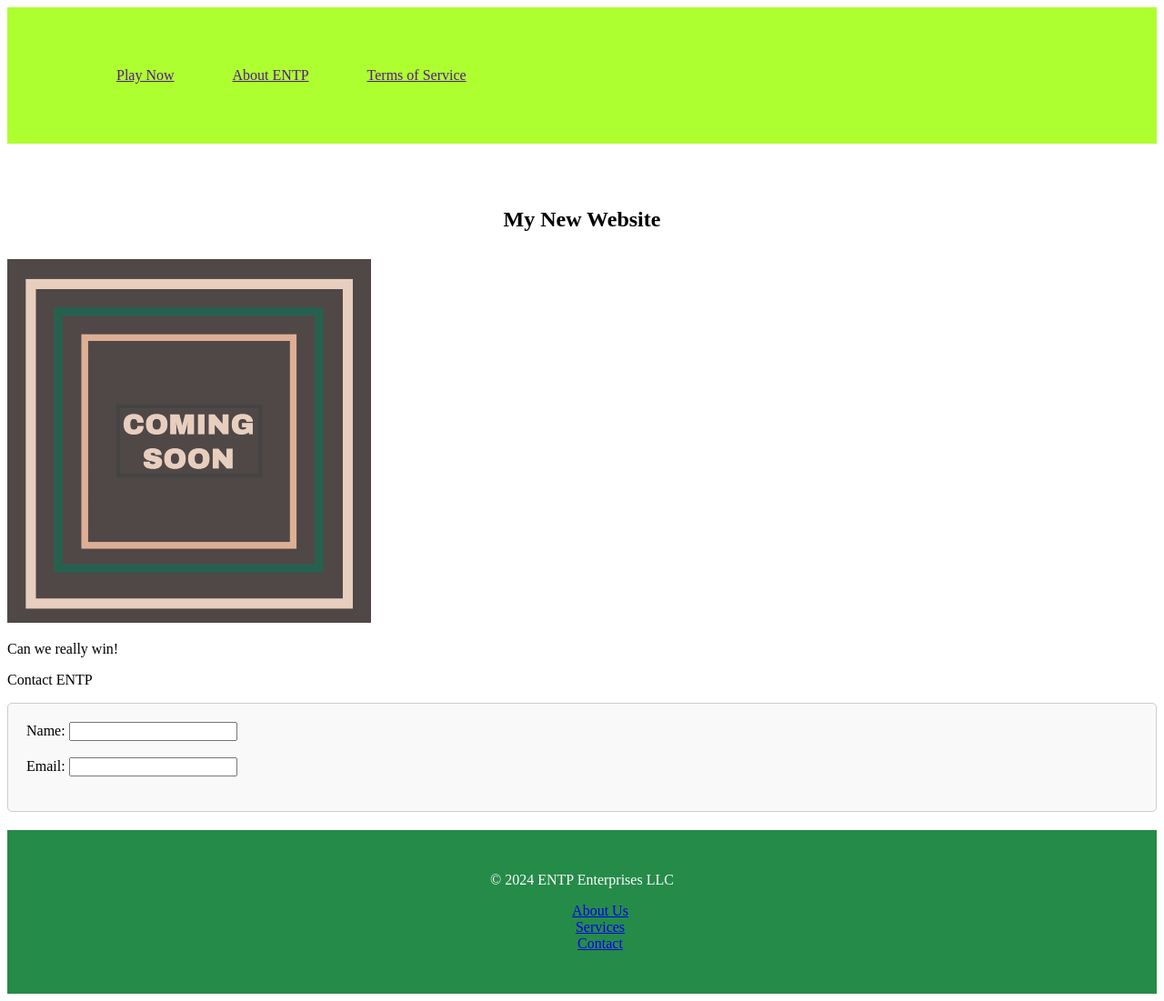
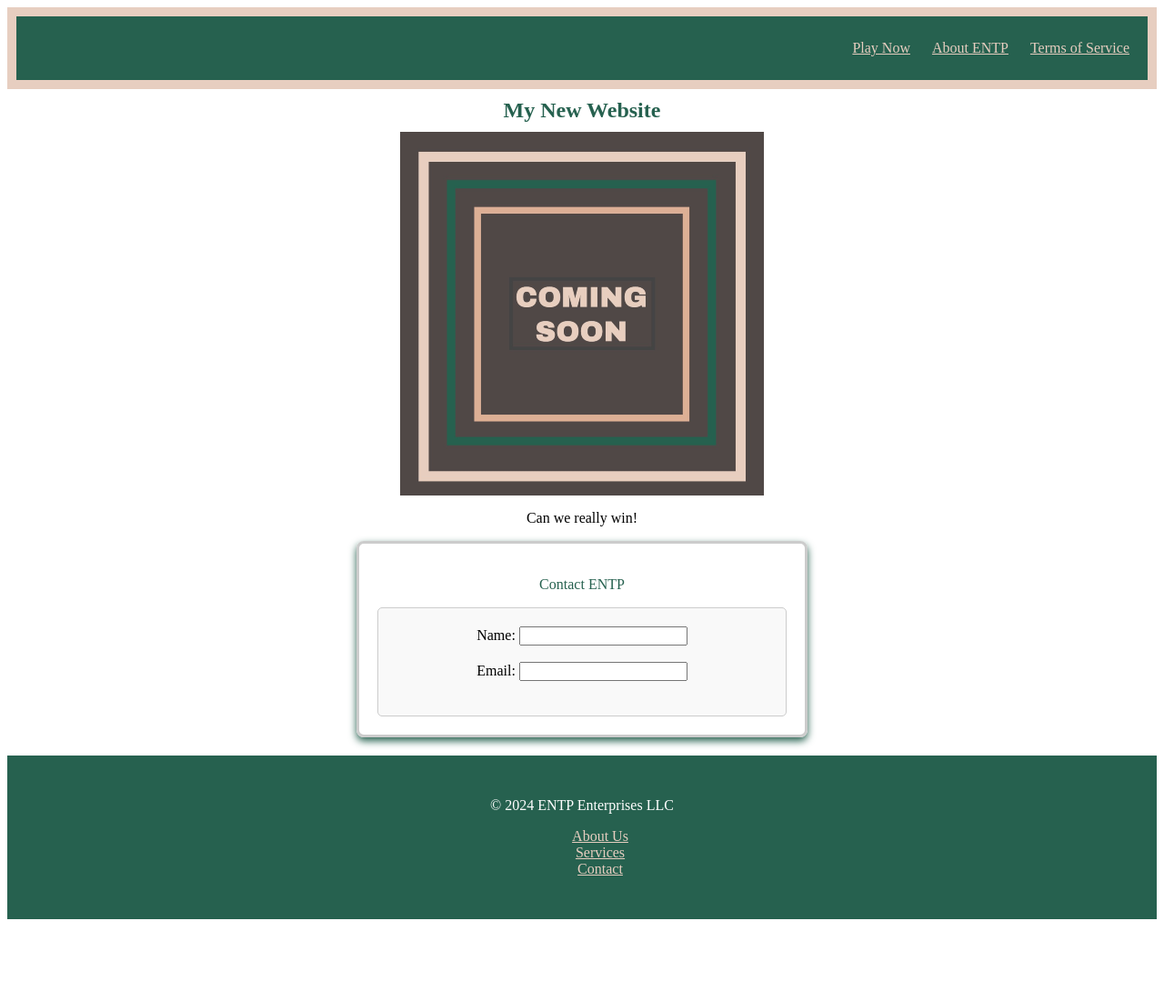
Before and after one commit to ReturnOfENTP/mini-project1, a plain HTML site: page assets/index.html in a window 1280 px wide. Shown: the whole page at 91% size. After the commit the page ends 1019 px from the top, so only its background shows below. Drawn offline with Linux system fonts and the light colour scheme.

Commit message:
updated list colors

```diff
--- a/assets/css/style.css
+++ b/assets/css/style.css
@@ -1,30 +1,77 @@
 .inline-header li{
     color: #0000;
-    padding: 30px;
+    padding: 10px;
     margin: 0px;
     list-style: none;
     display: inline;
 
 }
 
+a {
+    color: rgb(231, 206, 192);
+}
+
+
+nav {
+    text-align: right;
+}
+
 
 #absolute-nav-section {
     position: static;
-    padding: 50px;
-    background-color: greenyellow;
+    padding: 10px;
+    background-color: rgb(38, 97, 79);
+    border-width: 10px;       /* Set the border width */
+    border-style: solid;     /* Set the border style (solid, dashed, dotted, etc.) */
+    border-color:rgb(231, 206, 192);
     top: 5px;
     right: 100px
 }
 
 #main-landing {
-    padding-top: 40px;
-    left: 200px
+    left: 100px
+}
+
+#main-landing p {
+    text-align: center;
+
+
+}
+
+.lambo-doors {
+display: block;
+margin: auto;
+}
+
+.contact-boys {
+    padding: 20px;
+    border: 3px solid #ccc;
+    width: 450px;
+    margin: 0 auto;
+    border-radius: 8px;
+    box-shadow: 0px 4px 8px rgb(38, 97, 79);
+    text-align: center;
+}
+
+.contact-boys p{
+    color:rgb(38, 97, 79);
+}
+
+.contact-form label,
+.contact-form input {
+    display: block;
+    margin: 10px 0;
 }
 
 #main-landing h1 {
+    color: rgb(38, 97, 79);
+    display: block;
     text-align: center;
     padding: 10px;
+    margin: auto;
 }
+
+
 
 .centered-element {
         position:static;
@@ -36,11 +83,11 @@
 }
 
 #inline-footer {
-    position: static; /* Makes the footer static */
+    position: static;
     padding: 30px;
-    background-color: rgb(37, 139, 73); /* Optional background color */
-    color: white; /* Optional text color */
-    text-align: center; /* Center the text */
+    background-color: rgb(38, 97, 79);
+    color: white;
+    text-align: center;
     margin-top: 20px; /
 }
 
--- a/assets/index.html
+++ b/assets/index.html
@@ -7,7 +7,6 @@
     <meta name="viewport" content="width=device-width, initial-scale=1.0">
 </head>
 <body>
-
 
     <header>
         <nav id="absolute-nav-section">
@@ -21,23 +20,33 @@
 
     </header>
 
+
     <section id="main-landing">
         <h1>My New Website</h1>
-        <img src="image-1.png" alt="Million Dollar Image">
+        <img class="lambo-doors" src="image-1.png" alt="Million Dollar Image" >
         <p>Can we really win!</p>
     </section>
 
 
+    <div class="contact-boys" >
+
             <p>Contact ENTP</p>
 
         <section>
+
             <form class="centered-element" action="/submit" method="post">
+
                 <label for="name">Name:</label>
                 <input type="text" id="name" name="name" required><br><br>
+
                 <label for="email">Email:</label>
                 <input type="email" id="email" name="email" required><br><br>
+
             </form>
+
         </section>
+
+    </div>
 
 
 
```
Lines whose indentation alone changed are shown as unchanged.
